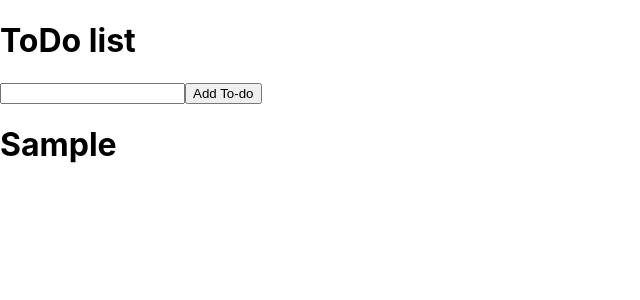
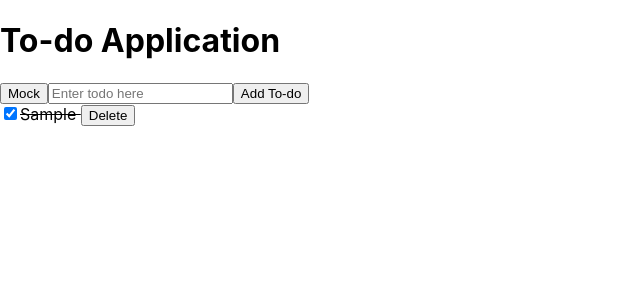
Before and after one commit to narayanbhadaniya/React, a React (Create React App) app in the folder app1/: page / in a window 1280 px wide. Both pictures are taken after typing "Sample" into the empty fields and a click on the button "Add To-do". Shown: the top 300 px of the page, without its empty margins (0-640 px from the left). Built offline with nearby package versions, Linux system fonts and the light colour scheme.

Commit message:
My Add todo

```diff
--- a/app1/src/App.js
+++ b/app1/src/App.js
@@ -1,33 +1,77 @@
-import React, { useState } from "react";
+import { useState } from "react";
 
-function App(props) {
-  const [todos, setTodo] = useState([]);
+const App = () => {
+  const [todo, setTodo] = useState([]);
+  const [counter, setCounter] = useState(0);
 
-  function handleClick(event) {
-    event.preventDefault();
-    let newTodo = document.getElementById("addTodo").value;
-    let newTodoObject = {
-      id: new Date().getTime(),
-      text: newTodo,
+  function addTodo() {
+    console.log("------------addTodo------------");
+    let tempTodo = document.getElementById("todoInput").value;
+    console.log("tempTodo: " + tempTodo);
+    addToArray(tempTodo, true);
+    document.getElementById("todoInput").value = "";
+  }
+  function addToArray(text, completed) {
+    let tempTodoObject = {
+      id: counter,
+      text: text,
+      completed: completed,
     };
-
-    setTodo([...todos, newTodoObject]);
-    document.getElementById("addTodo").value = "";
+    todo.push(tempTodoObject);
+    console.log(todo);
+    setTodo([...todo]);
+    setCounter(counter + 1);
+  }
+  function deleteTodo(id) {
+    console.log("----------------deleteTodo----------------");
+    console.log("Id is :" + id);
+    console.log(todo);
+    let tempTodo = todo.filter((element) => {
+      return element.id !== id;
+    });
+    console.log(tempTodo);
+    setTodo([...tempTodo]);
+  }
+  function mock() {
+    if (todo.length > 0) {
+      addToArray(todo[todo.length - 1].id + 1, "Todo 1", true);
+      addToArray(todo[todo.length - 1].id + 2, "Todo 2", true);
+      addToArray(todo[todo.length - 1].id + 3, "Todo 3", false);
+      addToArray(todo[todo.length - 1].id + 4, "Todo 4", false);
+    } else {
+      addToArray(0, "Todo 1", true);
+      addToArray(todo[todo.length - 1].id + 1, "Todo 2", true);
+      addToArray(todo[todo.length - 1].id + 2, "Todo 3", false);
+      addToArray(todo[todo.length - 1].id + 3, "Todo 4", false);
+    }
   }
 
   return (
     <div>
-      <h1>ToDo list</h1>
-      <form onSubmit={handleClick}>
-        <input type="text" id="addTodo" />
-        <button type="submit">Add To-do</button>
-      </form>
-      <div>
-        {todos.map((tempTodo) => {
-          return <div><h1>{tempTodo.text}</h1></div>;
-        })}
-      </div>
+      <h1>To-do Application</h1>
+      <button onClick={() => mock()}>Mock</button>
+      <input type="text" id="todoInput" placeholder="Enter todo here" />
+      <button onClick={() => addTodo()}>Add To-do</button>
+      {todo.map((element) => {
+        return (
+          <div>
+            {element.completed ? (
+              <div>
+                <input type="checkbox" checked />
+                <s>{element.text + " "}</s>
+                <button onClick={() => deleteTodo(element.id)}>Delete</button>
+              </div>
+            ) : (
+              <div>
+                <input type="checkbox"></input>
+                {element.text + "  "}
+                <button onClick={() => deleteTodo(element.id)}>Delete</button>
+              </div>
+            )}
+          </div>
+        );
+      })}
     </div>
   );
-}
+};
 export default App;
```
